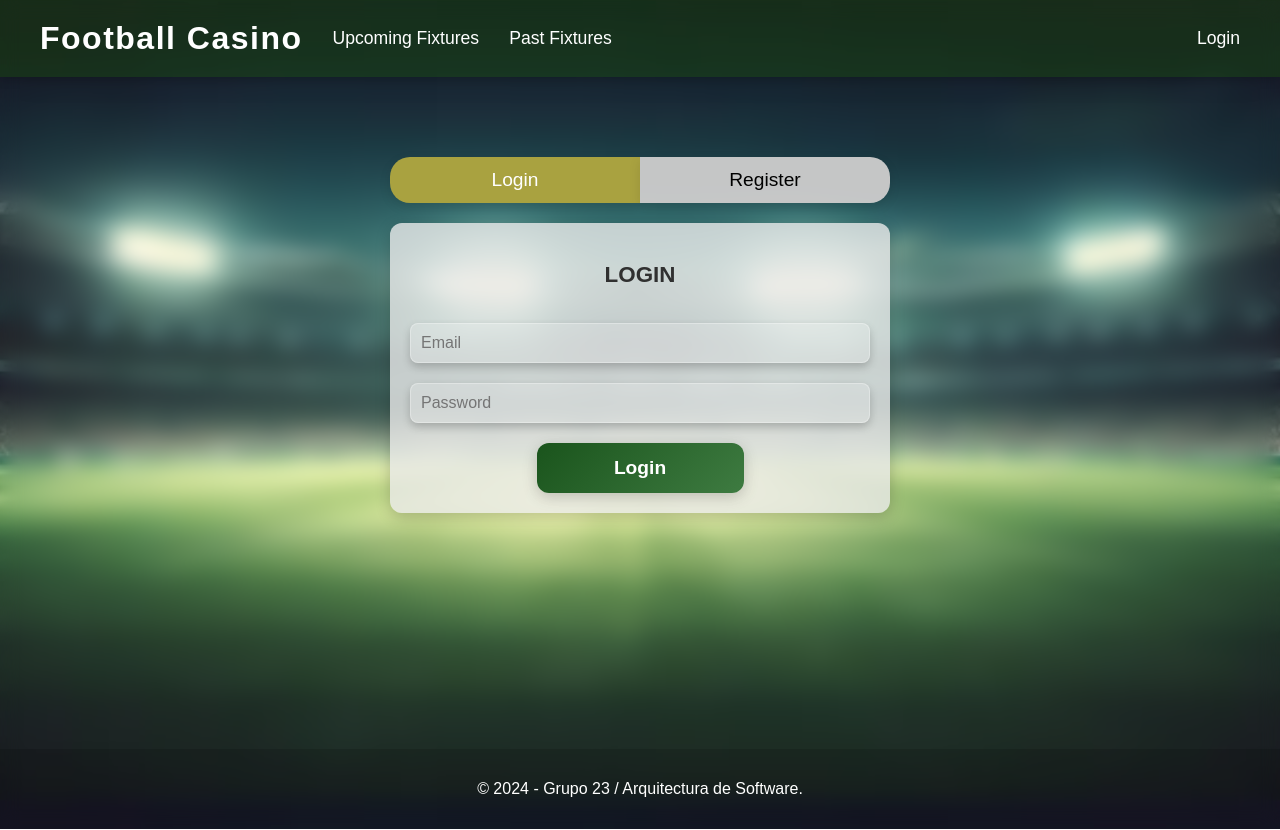
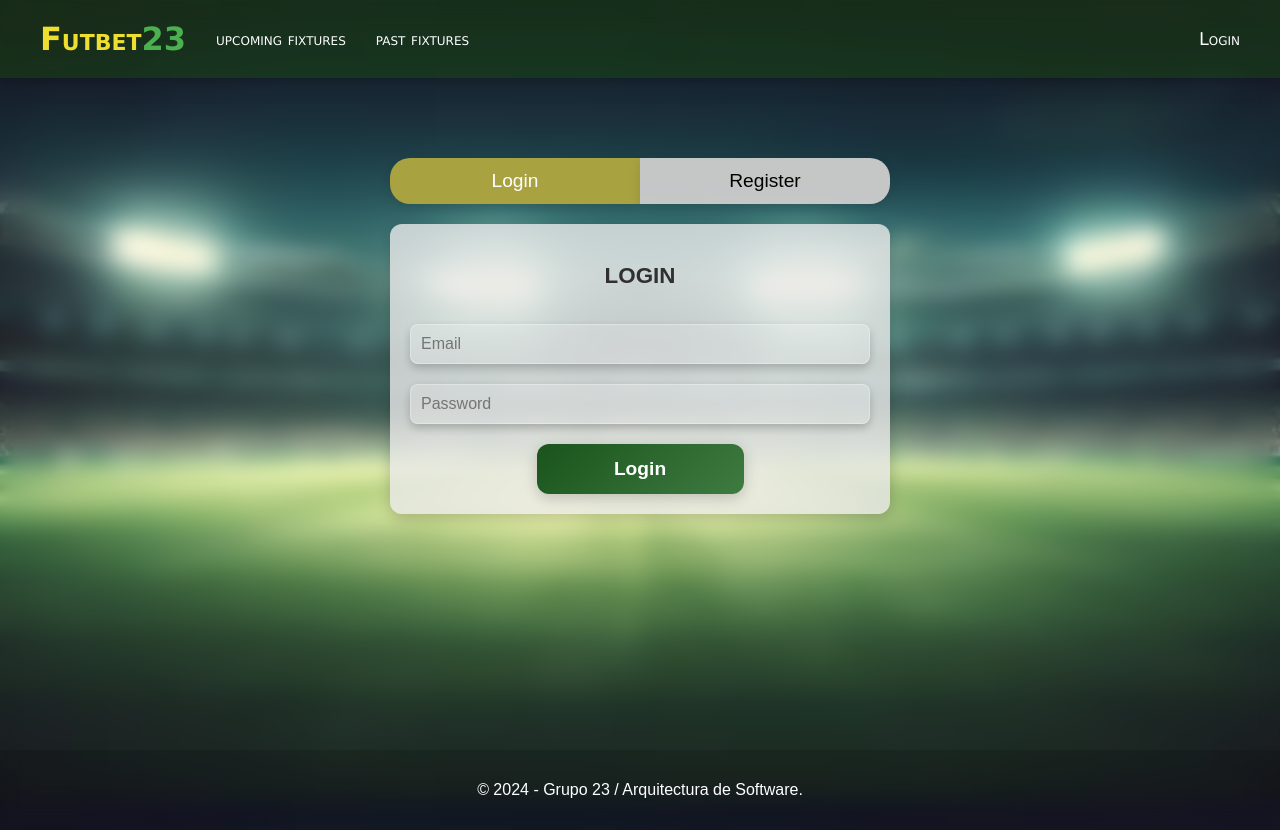
Before and after one commit to olguitab/entrega_arquisis_front, a React (Create React App) app in the folder front/: page /users in a window 1280 px wide. Built offline with nearby package versions, Linux system fonts and the light colour scheme.

Commit message:
Minor changes in Navbar and HomePage

```diff
--- a/front/src/components/bonds/BondPurchaseForm.js
+++ b/front/src/components/bonds/BondPurchaseForm.js
@@ -45,6 +45,7 @@ const BondPurchaseForm = ({ fixture, onClose }) => {
       console.log('Fixture id:', fixtureId, 'o', fixture.fixture.id); // Verifica el ID del fixture
       const response = await purchaseBond(betDetails); // Cambia la función para usar el objeto betDetails
       console.log('Purchase successful:', response.data); // Manejar la respuesta según tus necesidades
+
       alert('Purchase successful!'); // Usar alert para notificar al usuario
       onClose(); // Evitar cerrar el formulario automáticamente
     } catch (error) {
--- a/front/src/components/layout/Navbar.js
+++ b/front/src/components/layout/Navbar.js
@@ -21,18 +21,20 @@ const Navbar = () => {
   return (
     <nav className="navbar">
       <Link to="/" className="navbar-title">
-        <h1>Football Casino</h1>
+        <div className="logo" />
+        <div className="title-text">Futbet</div>
+        <div className="title-number">23</div>
       </Link>
       <ul className="left">
-        <li><Link to="/fixtures">Upcoming Fixtures</Link></li>
-        <li><Link to="/past-fixtures">Past Fixtures</Link></li>
+        <li><Link to="/fixtures">upcoming fixtures</Link></li>
+        <li><Link to="/past-fixtures">past fixtures</Link></li>
       </ul>
       <ul className="right">
         {isAuthenticated && (
           <li>
             <Link to="/profile" className="profile-link">
               <FontAwesomeIcon icon={faUser} className="profile-icon" />
-              <span>Profile</span>
+              <span>profile</span>
             </Link>
           </li>
         )}
--- a/front/src/pages/HomePage.js
+++ b/front/src/pages/HomePage.js
@@ -19,9 +19,9 @@ const HomePage = () => {
 
         <div className="welcome-auth-widget">
           <div className="welcome-widget">
-            <h1>Welcome to CoolGoat Betting</h1>
+            <h1>Welcome to Futbet23</h1>
             <span className="dividor"></span>
-            <p>Your favorite place to place bets on sports events!</p>
+            <p>Your favorite place to place bets on football events!</p>
           </div>
           <div className="profile-widget">
             {user ? <ProfilePage /> : null}
--- a/front/src/styles/HomePage.css
+++ b/front/src/styles/HomePage.css
@@ -83,7 +83,7 @@
 
 .button-more {
   text-decoration: none;
-  background-color: #e4c54bd0; /* Color de fondo del botón */
+  background: linear-gradient(135deg, #5fbf83, #d4e371); /* Degradado del botón */
   color: white; /* Color del texto del botón */
   padding: 10px 20px; /* Espaciado interno del botón */
   border-radius: 25px; /* Bordes redondeados */
--- a/front/src/styles/Navbar.css
+++ b/front/src/styles/Navbar.css
@@ -7,6 +7,31 @@
     justify-content: space-between;
     box-shadow: 0 2px 10px rgba(0, 0, 0, 0.2);
     transition: all 0.3s ease;
+    font-family:Verdana, Geneva, Tahoma, sans-serif;
+
+}
+
+.navbar-title {
+    display: flex;
+    color: #ffffff;
+    margin: 0;
+    font-weight: 600;
+    transition: color 0.3s ease;
+    font-variant: small-caps;
+}
+
+.title-text {
+    font-weight: 600;
+    font-family:Verdana, Geneva, Tahoma, sans-serif;
+    font-size: 2rem;
+    color: #eede30;
+}
+
+.title-number {
+    font-family: Verdana, Geneva, Tahoma, sans-serif;
+    font-weight: 600;
+    font-size: 2rem;
+    color: #4caf50; /* Cambia de color en hover */
 }
 
 .navbar h1 {
@@ -16,6 +41,7 @@
     letter-spacing: 1.5px;
     font-weight: 600;
     transition: color 0.3s ease;
+    font-variant: small-caps;
 }
 
 .navbar h1:hover {
@@ -28,6 +54,8 @@
     padding: 0;
     display: flex;
     align-items: center;
+    font-variant: small-caps;
+
 }
 
 .navbar .left {
```
Also changed, not shown: front/src/utils/AuthService.js (line endings or trailing spaces).
